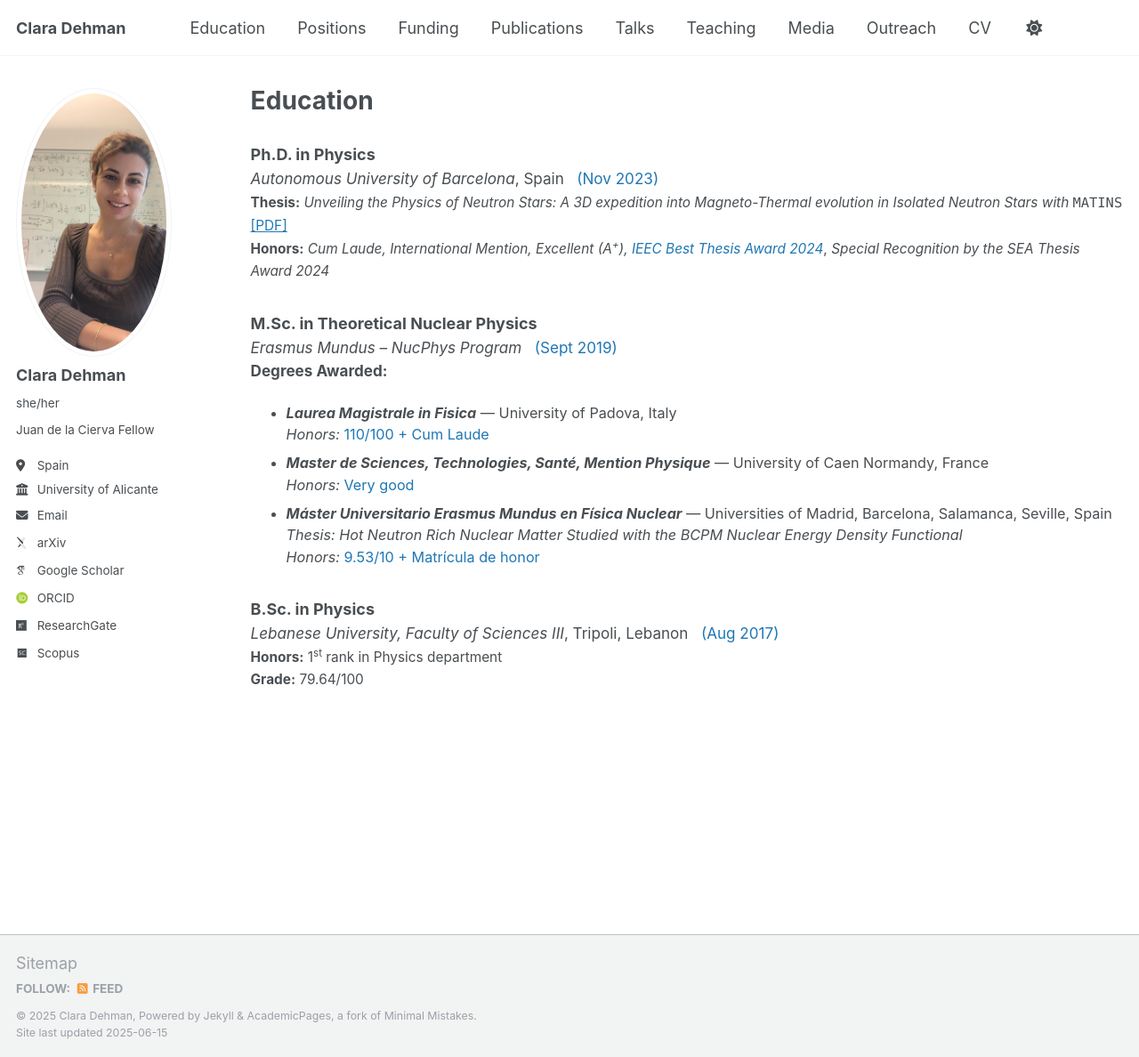
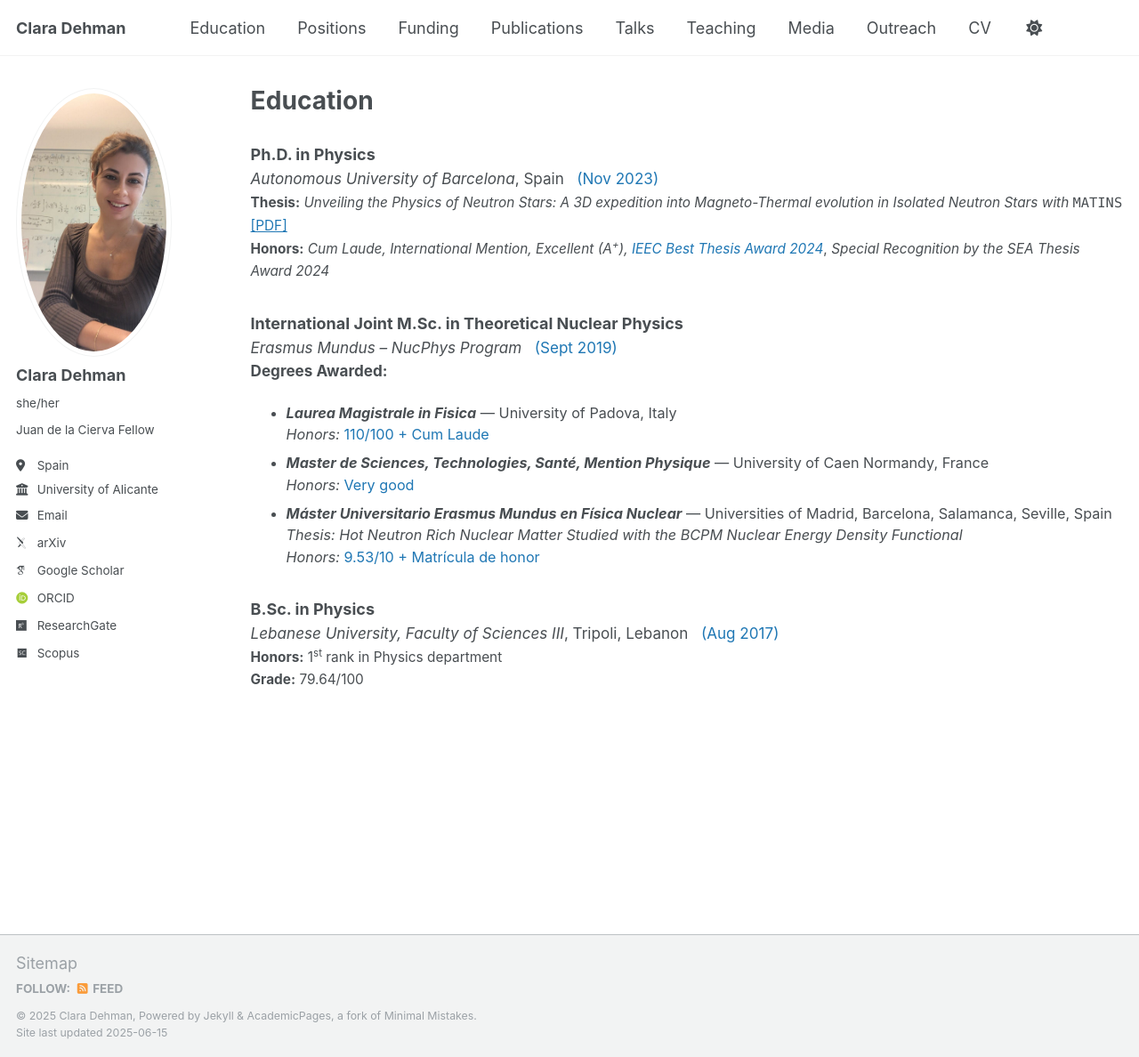
Before and after one commit to ClaraDehman/ClaraDehman.github.io, a Jekyll site: the page built from _pages/education.html, in a window 1280 px wide and 1188 px high. Shown: the whole window at 89% size. Built offline with Jekyll 4.4.1, drawn with Linux system fonts in a browser that asks for light colours; some web fonts are replaced.

Commit message:
Update education.html

```diff
--- a/_pages/education.html
+++ b/_pages/education.html
@@ -17,7 +17,7 @@ author_profile: true
 </div>
 
 <div class="archive__item">
-  <h3 class="archive__item-title" style="margin-bottom: 0.2em;"><strong>M.Sc. in Theoretical Nuclear Physics</strong></h3>
+  <h3 class="archive__item-title" style="margin-bottom: 0.2em;"><strong>International Joint M.Sc. in Theoretical Nuclear Physics</strong></h3>
   <p class="archive__item-excerpt" style="font-size: 0.95em; margin-top: 0;">
     <em>Erasmus Mundus – NucPhys Program</em> &nbsp; <span style="color:#1f77b4;">(Sept 2019)</span><br>
     <strong>Degrees Awarded:</strong>
```
